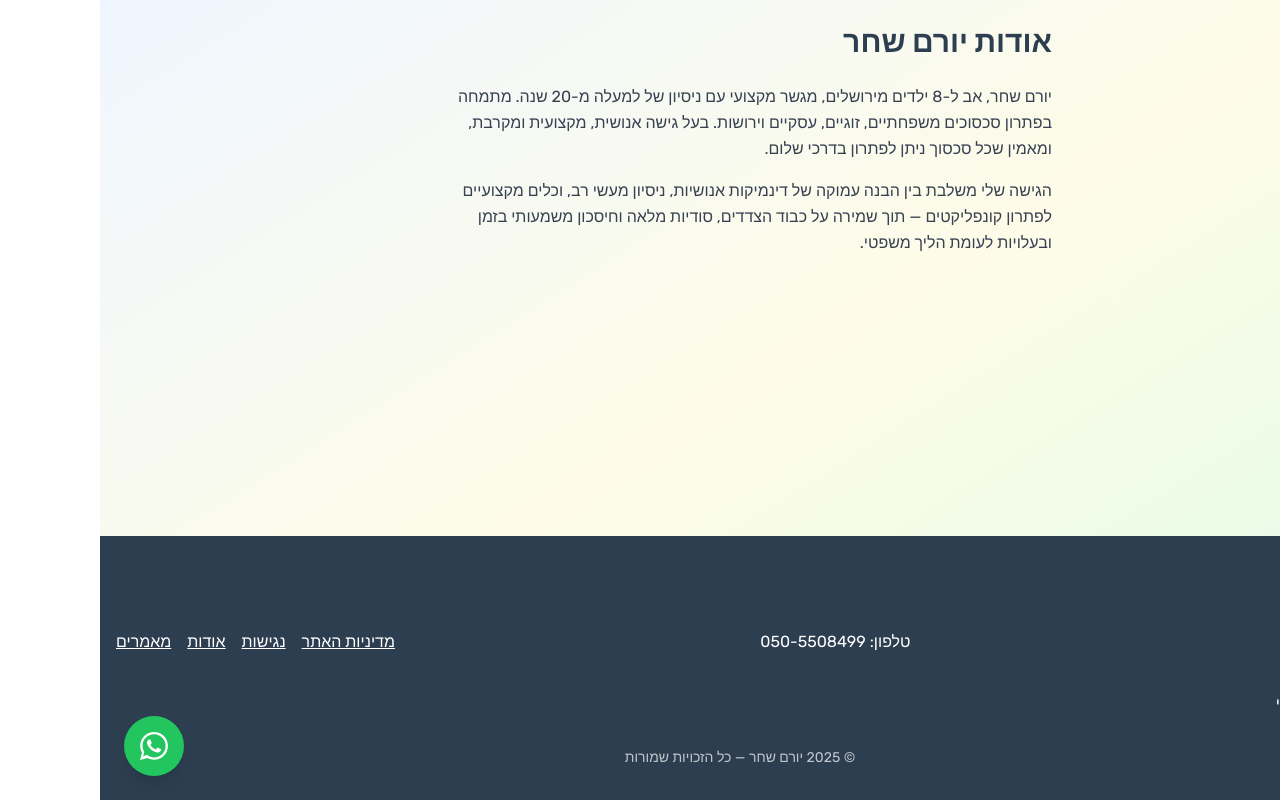
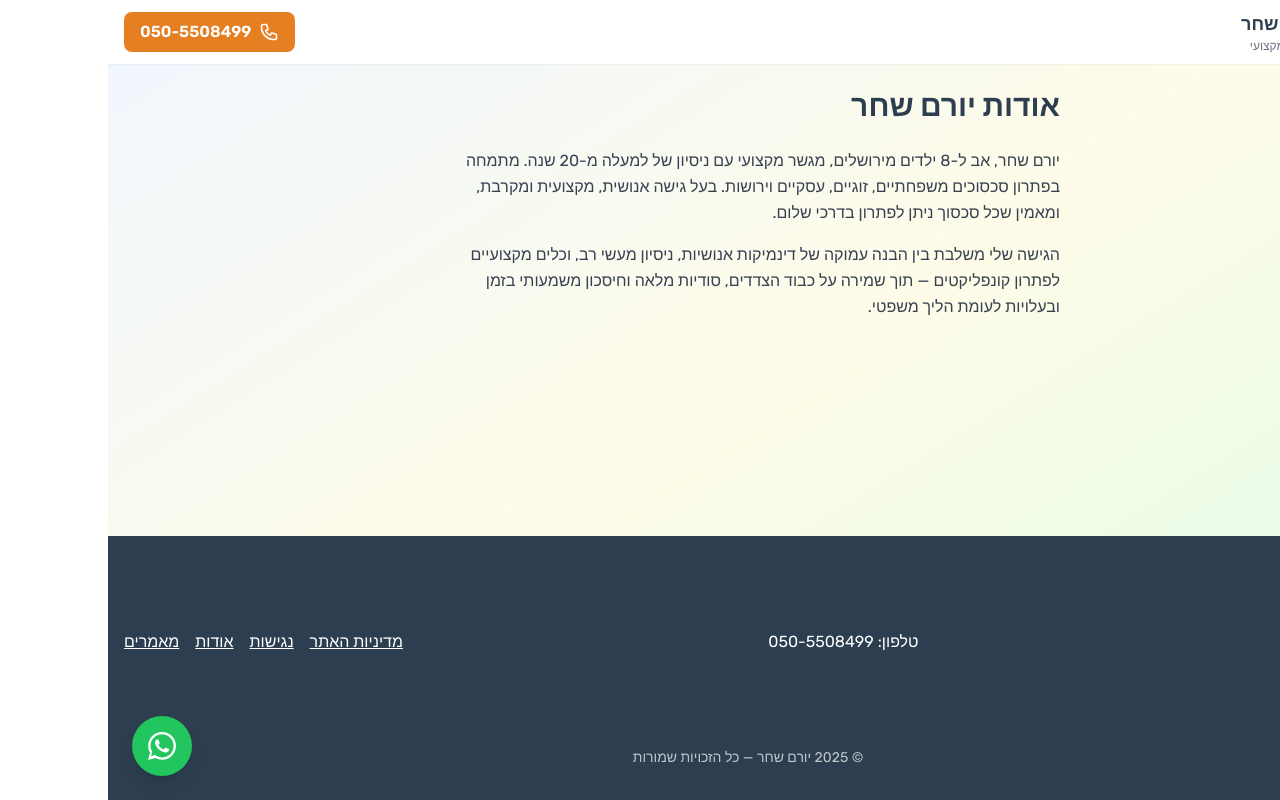
Before and after one commit to AhroniCsM/Yoram, a React (Create React App) app: page /about in a window 1280 px wide. Built offline with nearby package versions, Linux system fonts and the light colour scheme; the HTML template or start-up script is replaced by a standard one.

Commit message:
Add branded header with logo; remove couple photo from hero carousel

```diff
--- /dev/null
+++ b/src/components/Header.tsx
@@ -0,0 +1,34 @@
+import React from 'react';
+import { Link } from 'react-router-dom';
+import { PHONE_DISPLAY, PHONE_TEL } from '../data';
+
+const Header: React.FC = () => (
+  <header className="sticky top-0 z-30 bg-white/95 backdrop-blur shadow-sm">
+    <div className="container mx-auto px-4 h-16 flex items-center justify-between">
+      <Link to="/" className="flex items-center gap-3" aria-label="יורם שחר - דף הבית">
+        <img
+          src="/emblem.png"
+          alt="לוגו יורם שחר"
+          width={44}
+          height={44}
+          className="w-11 h-11 rounded-full bg-[#F7F2E7] object-cover"
+        />
+        <span className="leading-tight">
+          <span className="block font-bold text-primary text-lg">יורם שחר</span>
+          <span className="block text-xs text-gray-500">מגשר מקצועי</span>
+        </span>
+      </Link>
+      <a
+        href={`tel:${PHONE_TEL}`}
+        className="hidden sm:flex items-center gap-2 bg-secondary text-white px-4 py-2 rounded-lg font-semibold hover:bg-opacity-90 transition-all"
+      >
+        <svg xmlns="http://www.w3.org/2000/svg" className="h-5 w-5" fill="none" viewBox="0 0 24 24" stroke="currentColor" aria-hidden="true">
+          <path strokeLinecap="round" strokeLinejoin="round" strokeWidth={2} d="M3 5a2 2 0 012-2h3.28a1 1 0 01.948.684l1.498 4.493a1 1 0 01-.502 1.21l-2.257 1.13a11.042 11.042 0 005.516 5.516l1.13-2.257a1 1 0 011.21-.502l4.493 1.498a1 1 0 01.684.949V19a2 2 0 01-2 2h-1C9.716 21 3 14.284 3 6V5z" />
+        </svg>
+        {PHONE_DISPLAY}
+      </a>
+    </div>
+  </header>
+);
+
+export default Header;
--- a/src/components/Layout.tsx
+++ b/src/components/Layout.tsx
@@ -1,5 +1,6 @@
 import React from 'react';
 import { Outlet } from 'react-router-dom';
+import Header from './Header';
 import Footer from './Footer';
 import StickyCallBar from './StickyCallBar';
 import WhatsAppFab from './WhatsAppFab';
@@ -12,6 +13,7 @@ const Layout: React.FC = () => (
     >
       דלג לתוכן הראשי
     </a>
+    <Header />
     <main id="main" className="flex-1 pb-20 md:pb-0">
       <Outlet />
     </main>
--- a/src/pages/Home.tsx
+++ b/src/pages/Home.tsx
@@ -3,7 +3,7 @@ import { motion } from 'framer-motion';
 import { ArrowDownIcon, ChevronLeftIcon, ChevronRightIcon } from '@heroicons/react/24/outline';
 import { testimonials, services, faqs, PHONE_DISPLAY, PHONE_TEL } from '../data';
 
-const photos = ['/yoram1.jpg', '/yoram2.jpg', '/yoram3.jpg'];
+const photos = ['/yoram1.jpg', '/yoram2.jpg'];
 
 const Home: React.FC = () => {
   useEffect(() => {
```
Also changed, not shown: 1 other file (tests, documents, lock files or other folders).
